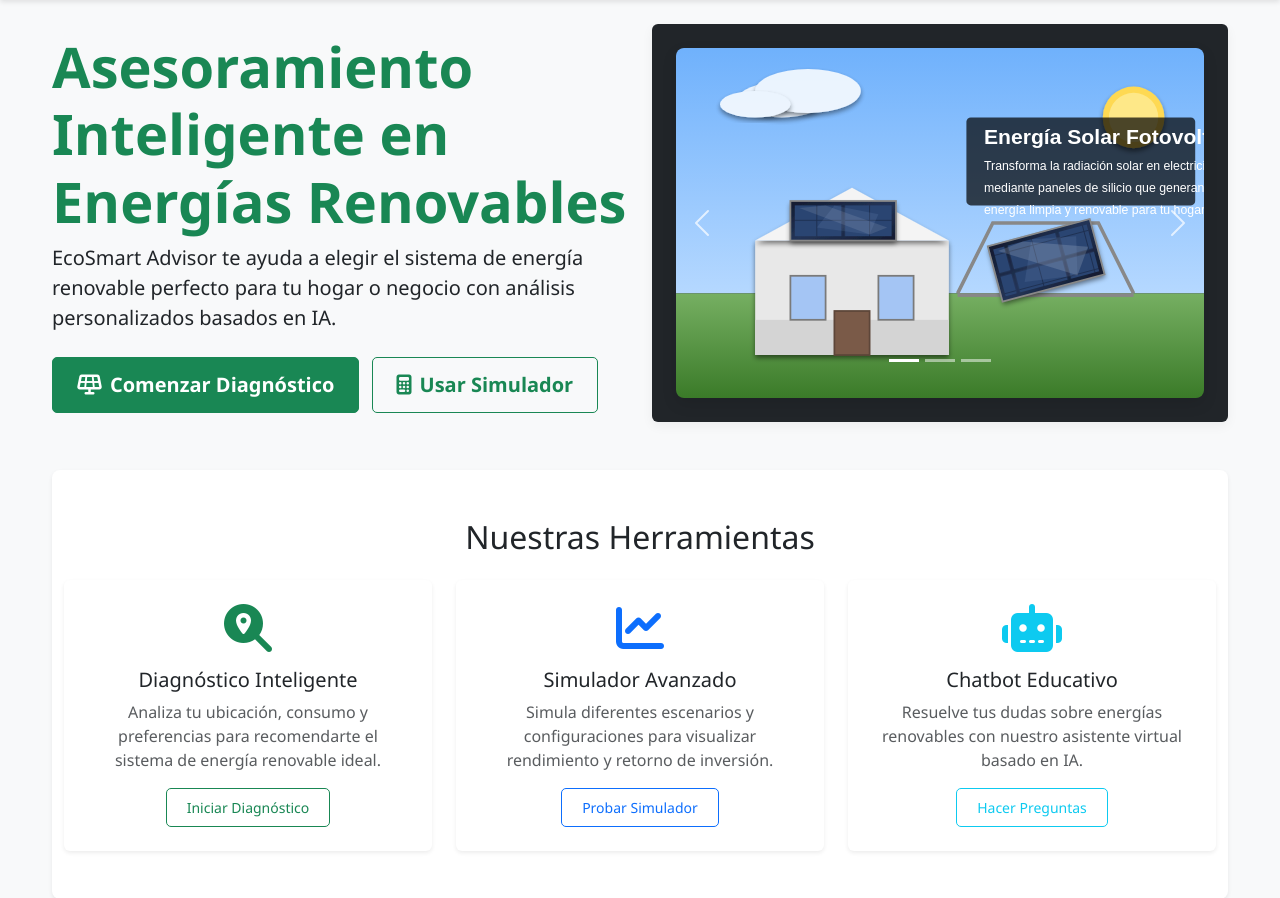
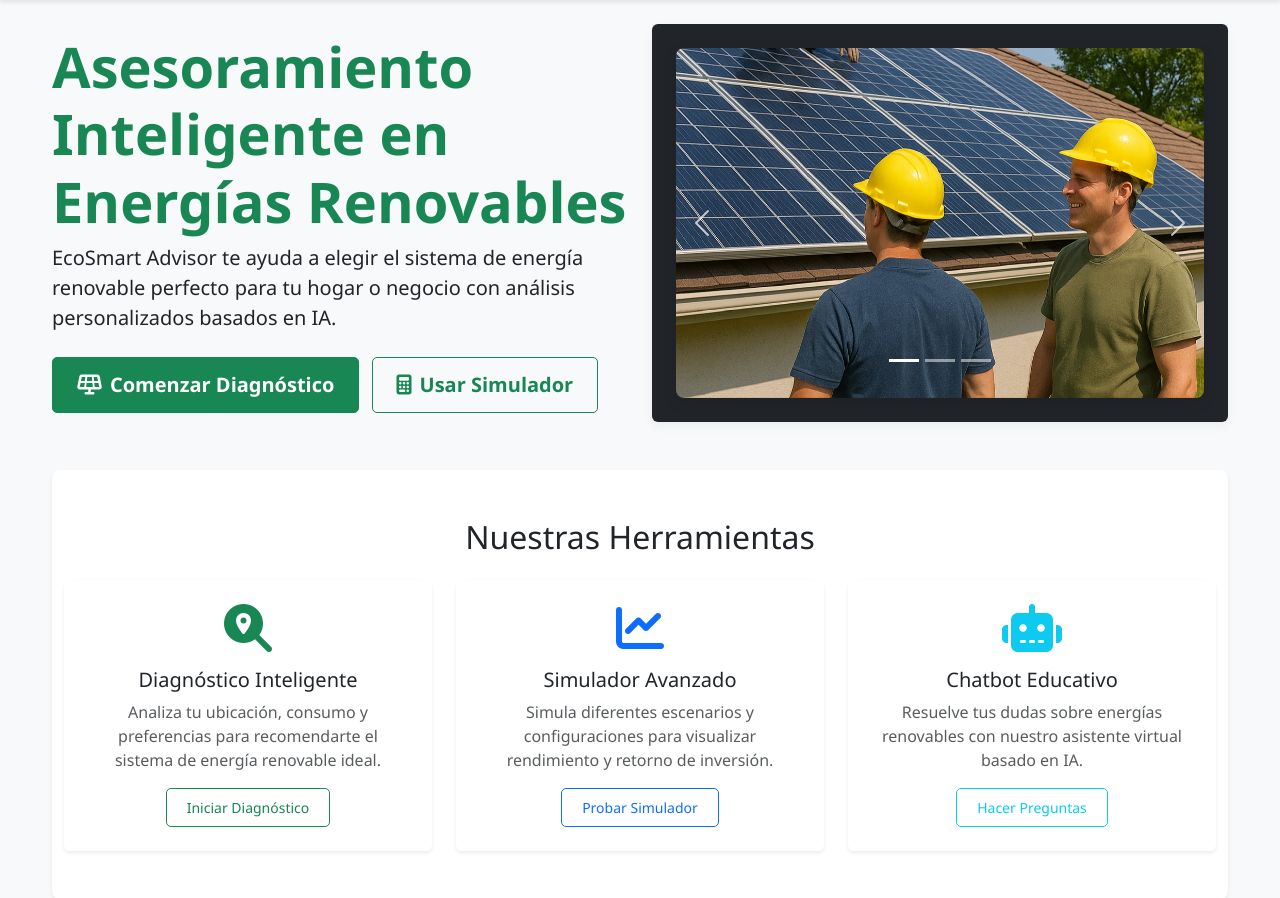
Before and after one commit to AlexisQuiroga/EcoSmart-Advisor, a Flask app: page / in a window 1280 px wide. Shown: the part 56-954 px from the top of the page. Run offline with Flask 3, Linux system fonts and the light colour scheme; some libraries are stand-ins or nearby versions.

Commit message:
Assistant checkpoint: Actualizar imágenes del carrusel
Assistant generated file changes:
- ecosmart_advisor/app/templates/index.html: Actualizar imágenes del carrusel

---

User prompt:

las imagenes estan listas, se llaman:

- termotanque solar
- paneles solares
- generador eolico

Replit-Commit-Author: Assistant
Replit-Commit-Session-Id: 8d2416f3-ee1f-46dc-948a-ffe6e5e487f7

```diff
--- a/ecosmart_advisor/app/templates/index.html
+++ b/ecosmart_advisor/app/templates/index.html
@@ -27,13 +27,13 @@
                     </div>
                     <div class="carousel-inner rounded">
                         <div class="carousel-item active">
-                            <img src="{{ url_for('static', filename='images/solar-panels-realistic.svg') }}" class="d-block w-100" alt="Energía Solar">
+                            <img src="{{ url_for('static', filename='images/paneles solares.png') }}" class="d-block w-100" alt="Energía Solar">
                         </div>
                         <div class="carousel-item">
-                            <img src="{{ url_for('static', filename='images/wind-turbines-realistic.svg') }}" class="d-block w-100" alt="Energía Eólica">
+                            <img src="{{ url_for('static', filename='images/generador eolico.png') }}" class="d-block w-100" alt="Energía Eólica">
                         </div>
                         <div class="carousel-item">
-                            <img src="{{ url_for('static', filename='images/solar-heater-realistic.svg') }}" class="d-block w-100" alt="Termotanque Solar">
+                            <img src="{{ url_for('static', filename='images/termotanque solar.png') }}" class="d-block w-100" alt="Termotanque Solar">
                         </div>
                     </div>
                     <button class="carousel-control-prev" type="button" data-bs-target="#carouselEnergiasRenovables" data-bs-slide="prev">
```
